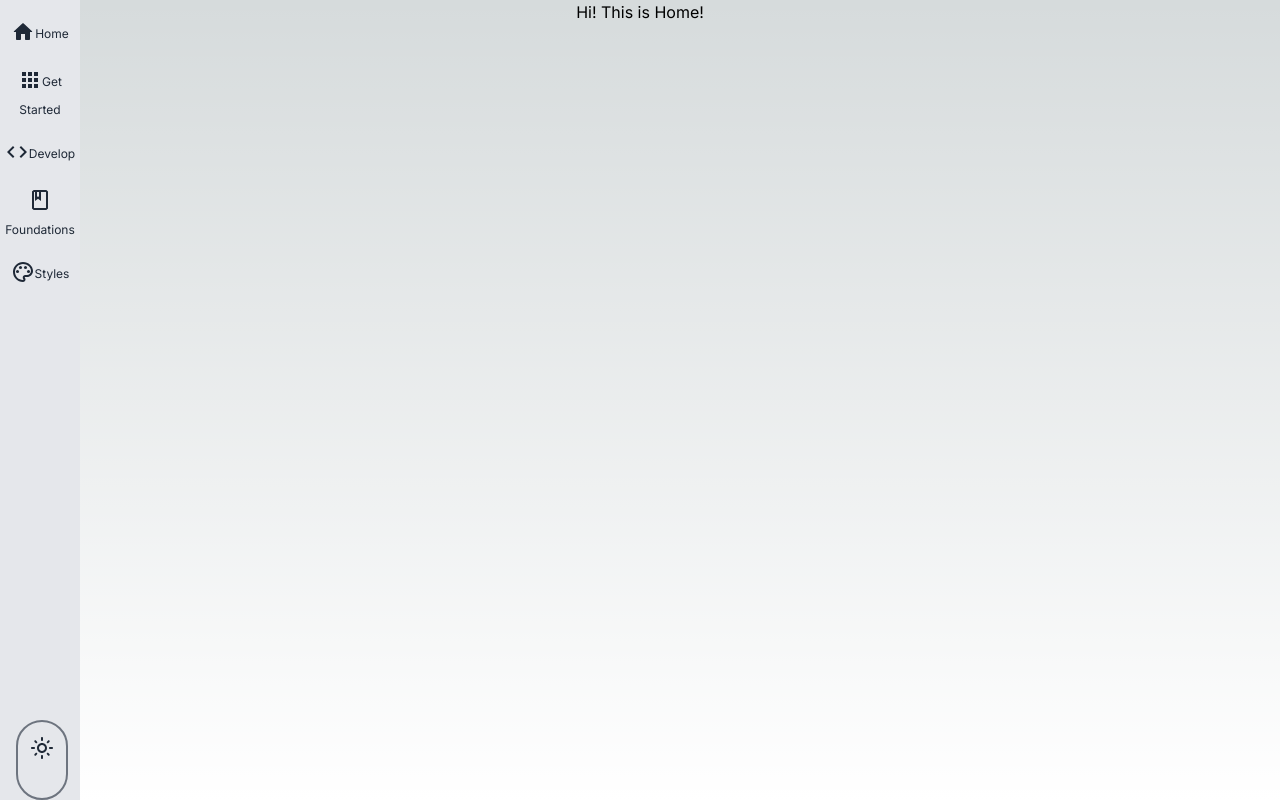
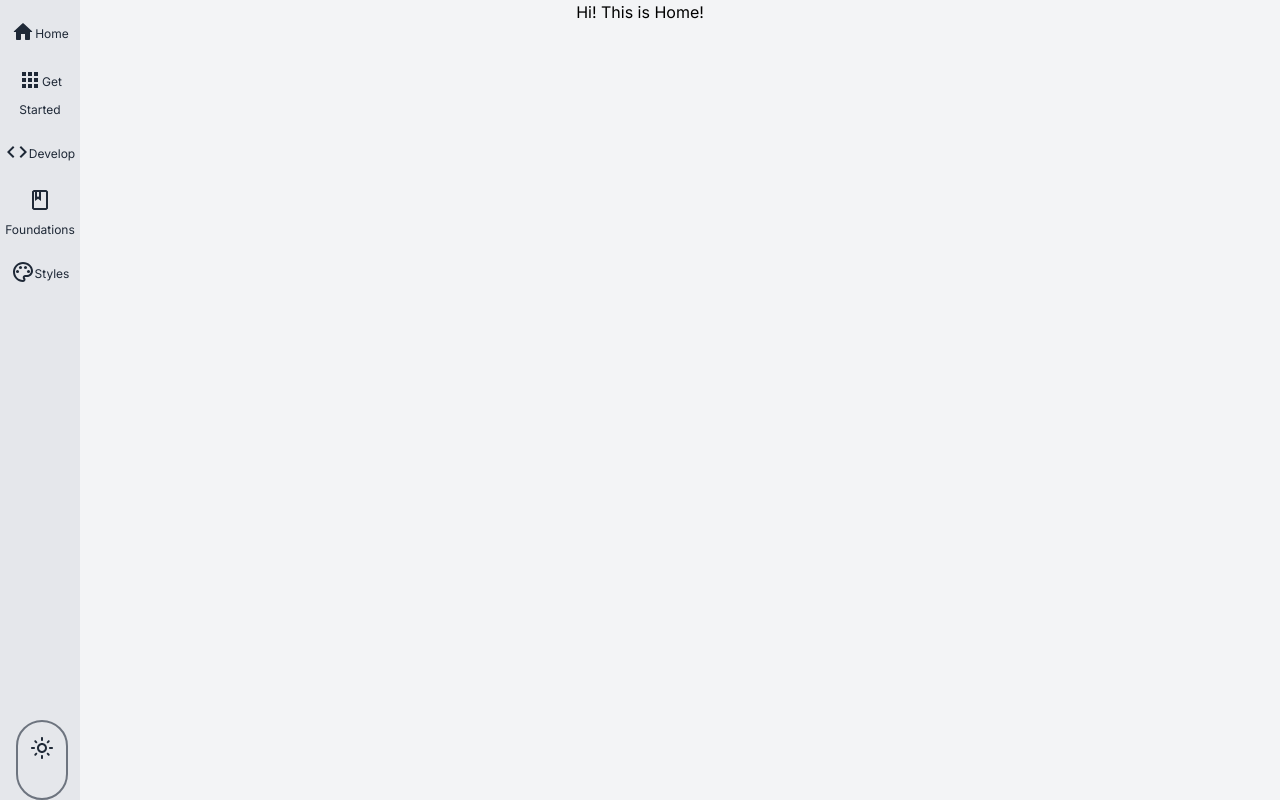
Before and after one commit to rhino-ty/back-office-nextjs-13-template, a Next.js app: page / in a window 1280 px wide. Built offline with nearby package versions, Linux system fonts and the light colour scheme.

Commit message:
Design: body bg 디자인 수정

```diff
--- a/src/styles/globals.css
+++ b/src/styles/globals.css
@@ -2,26 +2,6 @@
 @tailwind components;
 @tailwind utilities;
 
-:root {
-  --foreground-rgb: 0, 0, 0;
-  --background-start-rgb: 214, 219, 220;
-  --background-end-rgb: 255, 255, 255;
+body {
+  @apply bg-gray-100 dark:bg-gray-900;
 }
-
-@media (prefers-color-scheme: dark) {
-  :root {
-    --foreground-rgb: 255, 255, 255;
-    --background-start-rgb: 0, 0, 0;
-    --background-end-rgb: 0, 0, 0;
-  }
-}
-
-body {
-  color: rgb(var(--foreground-rgb));
-  background: linear-gradient(
-      to bottom,
-      transparent,
-      rgb(var(--background-end-rgb))
-    )
-    rgb(var(--background-start-rgb));
-}
```
